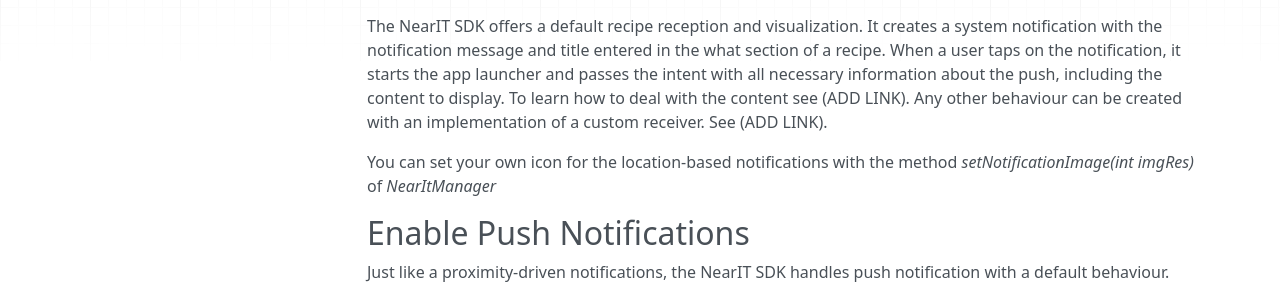
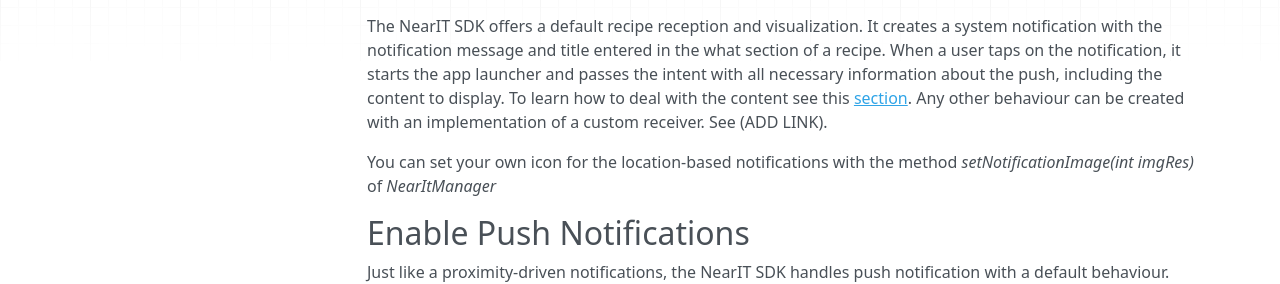
Before and after one commit to nearit/Android-SDK, an MkDocs documentation site: the page built from docs/enable-triggers.md, in a window 1280 px wide and 900 px high, scrolled down 476 px. Shown: the part 245-529 px from the top of the window. Built offline with MkDocs 1.6.1, drawn with Linux system fonts in a browser that asks for light colours; nearby versions of some CDN libraries.

Commit message:
Update enable-triggers.md

````diff
--- a/docs/enable-triggers.md
+++ b/docs/enable-triggers.md
@@ -26,7 +26,7 @@ If you want to be notified from location recipes working on the background (blue
 </receiver>
 ```
 The NearIT SDK offers a default recipe reception and visualization. It creates a system notification with the notification message and title entered in the what section of a recipe.
-When a user taps on the notification, it starts the app launcher and passes the intent with all necessary information about the push, including the content to display. To learn how to deal with the content see (ADD LINK).
+When a user taps on the notification, it starts the app launcher and passes the intent with all necessary information about the push, including the content to display. To learn how to deal with the content see this [section](docs/handle-content.md).
 Any other behaviour can be created with an implementation of a custom receiver. See (ADD LINK).
 
 You can set your own icon for the location-based notifications with the method *setNotificationImage(int imgRes)* of *NearItManager*
````
